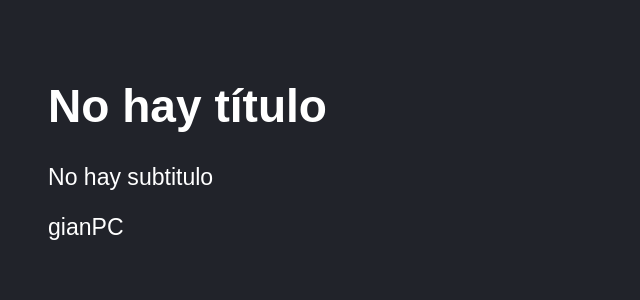
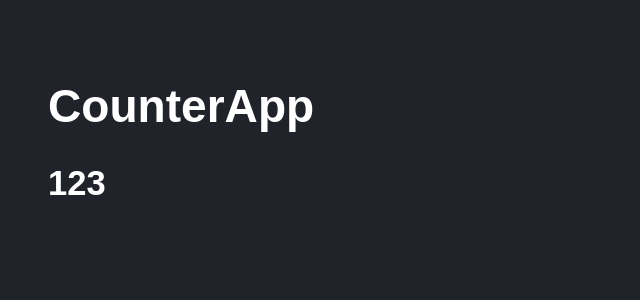
Before and after one commit to gian-pc/React-Fernando-Herrera, a React (Vite) app in the folder 03-counter-app-vite/: page / in a window 1280 px wide. Shown: the top 300 px of the page, without its empty margins (0-640 px from the left). Built offline with nearby package versions, Linux system fonts and the light colour scheme.

Commit message:
tarea - propTypes

```diff
--- /dev/null
+++ b/03-counter-app-vite/src/CounterApp.jsx
@@ -0,0 +1,15 @@
+
+import PropTypes from 'prop-types'
+
+export const CounterApp = ({value}) => {
+  return (
+    <>
+      <h1>CounterApp</h1>
+      <h2>{value}</h2>
+    </>
+  );
+};
+
+CounterApp.propTypes={
+    value: PropTypes.number.isRequired,
+}
--- a/03-counter-app-vite/src/main.jsx
+++ b/03-counter-app-vite/src/main.jsx
@@ -1,13 +1,15 @@
 import React from "react";
 import ReactDOM from "react-dom/client";
-import { HelloWorldApp } from "./HelloWorldApp";
-import { FirstApp } from "./FirstApp";
+// import { HelloWorldApp } from "./HelloWorldApp";
+// import { FirstApp } from "./FirstApp";
+import { CounterApp } from "./CounterApp";
 
 import './styles.css';
 
 ReactDOM.createRoot(document.getElementById("root")).render(
   <React.StrictMode>
     {/* <HelloWorldApp /> */}
-    <FirstApp />
+    {/* <FirstApp /> */}
+    <CounterApp value={123}/>
   </React.StrictMode>
 );
```
